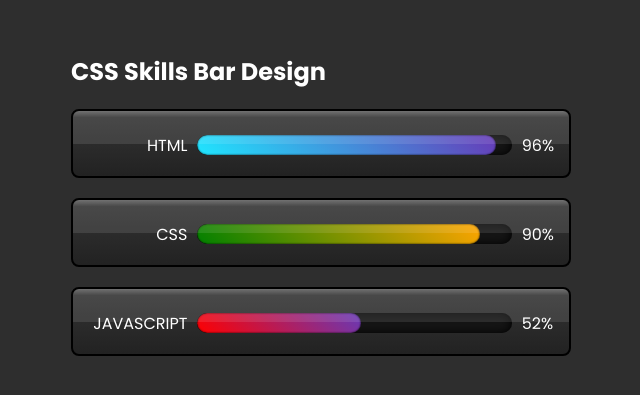
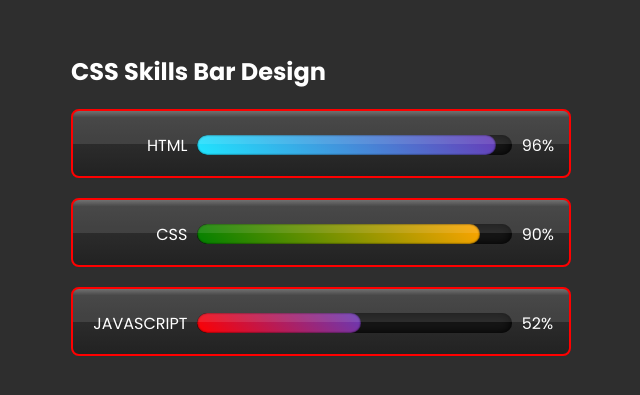
Before and after one commit to biancalina/Skills-Bar, a plain HTML site: page index.html in a window 1280 px wide. Shown: the part 185-580 px from the top of the page, without its empty margins (319-959 px from the left). Drawn offline with Linux system fonts and the light colour scheme.

Commit message:
change the color

```diff
--- a/style.css
+++ b/style.css
@@ -30,7 +30,7 @@ h2 {
   background: linear-gradient(#616161 0%, #333 10%, #222);
   border-radius: 8px;
   overflow: hidden;
-  border: 2px solid #000;
+  border: 2px solid red;
   transition: 0.5s;
 }
 
```
